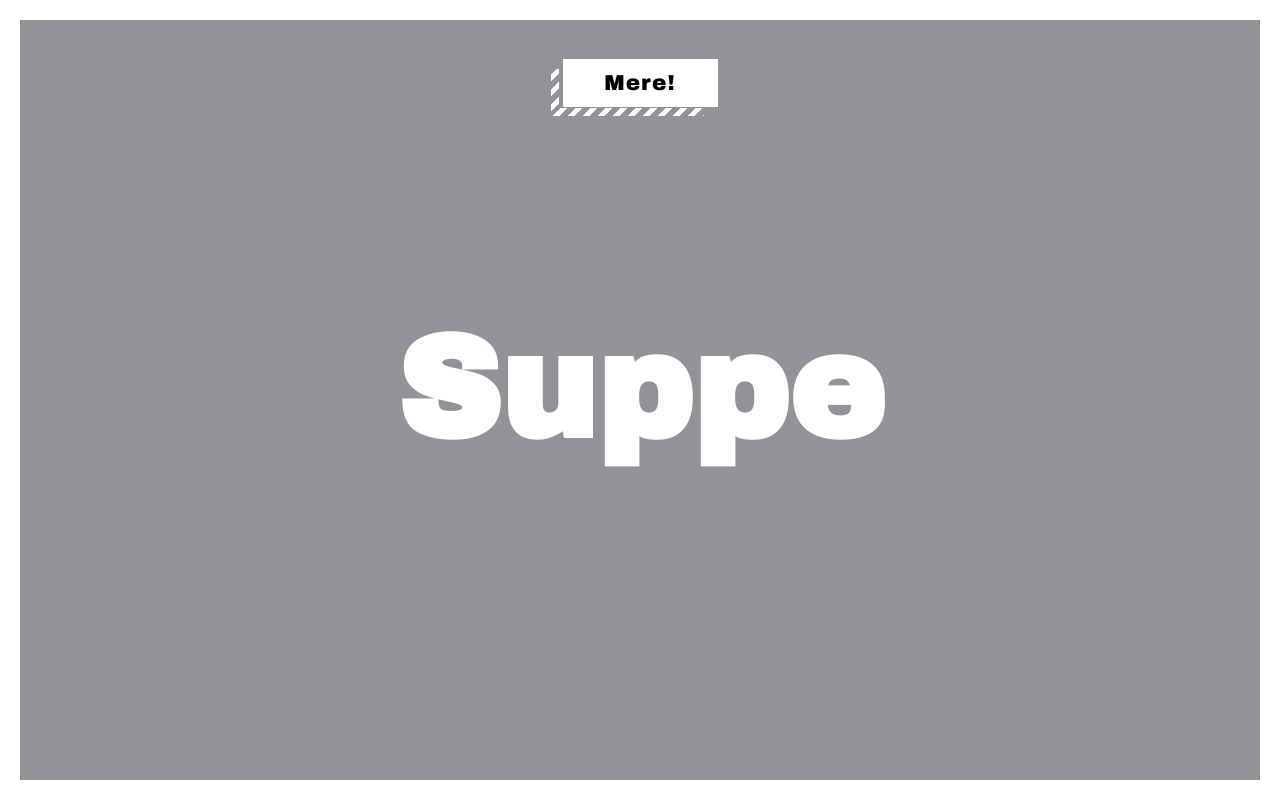
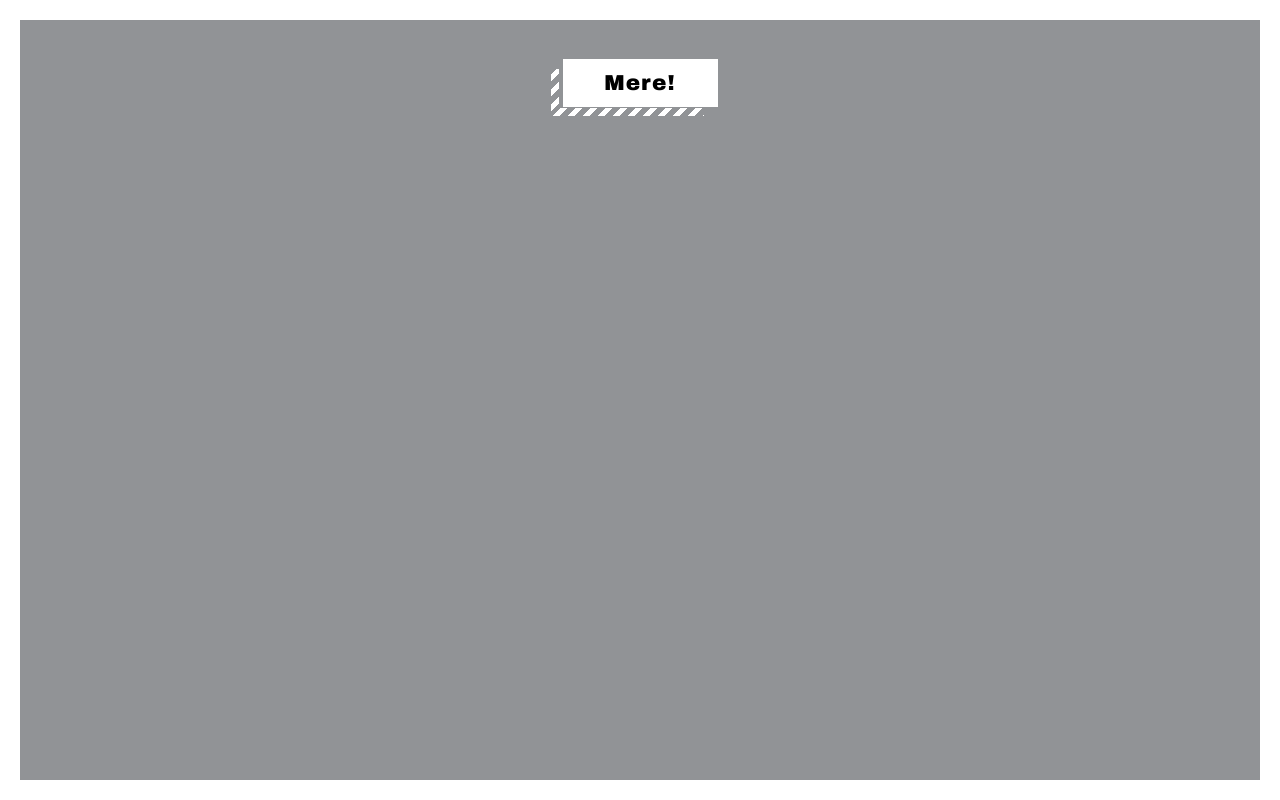
Before and after one commit to renecnielsen/aftensmad, a plain HTML site: page index.html in a window 1280 px wide. Drawn offline with nearby package versions, Linux system fonts and the light colour scheme.

Commit message:
Loading...

```diff
--- a/index.html
+++ b/index.html
@@ -26,7 +26,7 @@
 
             <div class="grid__item">
                 <button class="btn striped-shadow white" id="new-quote"><span>Mere!</span></button>
-                <a href="" id="linkout" class="link link--takiri"><span class="quote">Suppe</span> <span class="meta"><span class="recipe">Arla</span> har en opskrift</span></a>
+                <a href="" id="linkout" class="link link--takiri"><span class="quote"></span> <span class="meta"><span class="recipe"></span> har en opskrift</span></a>
             </div>
 
 
```
